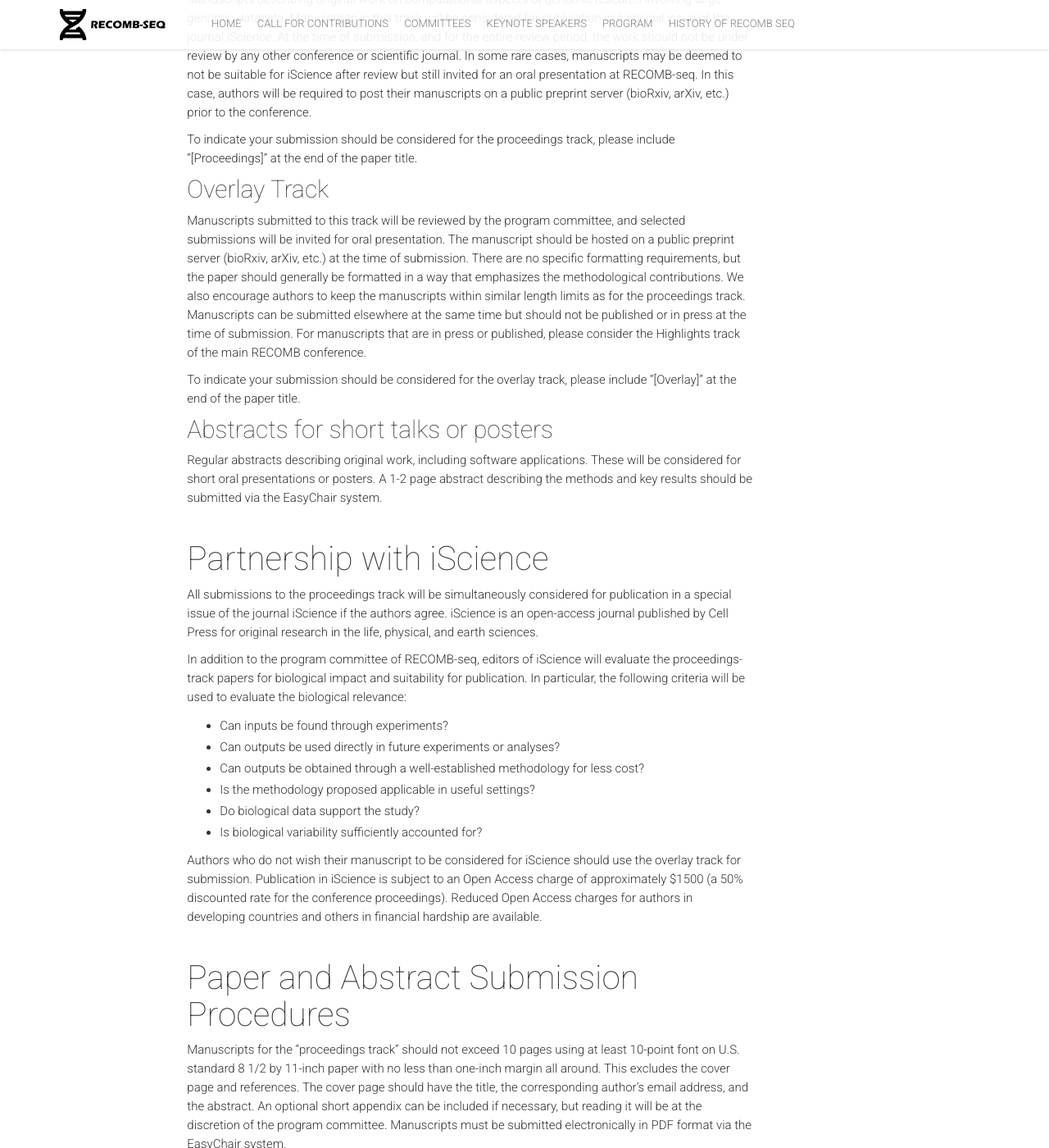
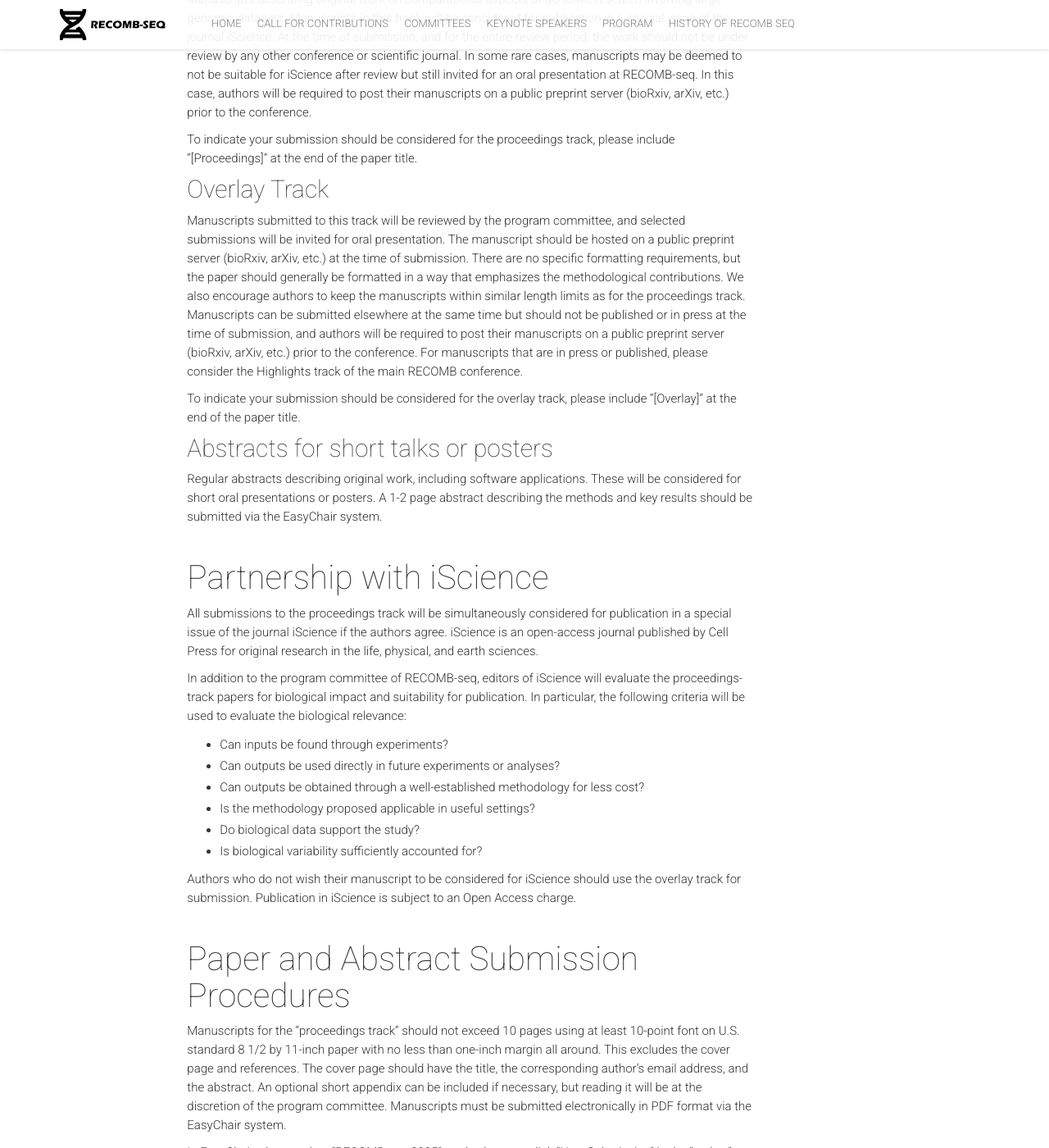
Before and after one commit to recomb-seq/recomb-seq.github.io, a Jekyll site: the page built from _paper-calls/RECOMB-2025-CfP.md, in a window 1280 px wide and 1400 px high, scrolled down 1546 px. Shown: the whole window at 82% size. Built offline with Jekyll 4.4.1, drawn with Linux system fonts in a browser that asks for light colours; nearby versions of some CDN libraries; comment, search, counter and statistics services are not loaded.

Commit message:
corrections

```diff
--- a/_paper-calls/RECOMB-2025-CfP.md
+++ b/_paper-calls/RECOMB-2025-CfP.md
@@ -46,7 +46,7 @@ To indicate your submission should be considered for the proceedings track, plea
 
 ##### Overlay Track
 
-Manuscripts submitted to this track will be reviewed by the program committee, and selected submissions will be invited for oral presentation. The manuscript should be hosted on a public preprint server (bioRxiv, arXiv, etc.) at the time of submission. There are no specific formatting requirements, but the paper should generally be formatted in a way that emphasizes the methodological contributions. We also encourage authors to keep the manuscripts within similar length limits as for the proceedings track. Manuscripts can be submitted elsewhere at the same time but should not be published or in press at the time of submission. For manuscripts that are in press or published, please consider the Highlights track of the main RECOMB conference.
+Manuscripts submitted to this track will be reviewed by the program committee, and selected submissions will be invited for oral presentation. The manuscript should be hosted on a public preprint server (bioRxiv, arXiv, etc.) at the time of submission. There are no specific formatting requirements, but the paper should generally be formatted in a way that emphasizes the methodological contributions. We also encourage authors to keep the manuscripts within similar length limits as for the proceedings track. Manuscripts can be submitted elsewhere at the same time but should not be published or in press at the time of submission, and authors will be required to post their manuscripts on a public preprint server (bioRxiv, arXiv, etc.) prior to the conference. For manuscripts that are in press or published, please consider the Highlights track of the main RECOMB conference.
 
 To indicate your submission should be considered for the overlay track, please include “[Overlay]” at the end of the paper title.
 
@@ -67,7 +67,7 @@ In addition to the program committee of RECOMB-seq, editors of iScience will eva
  * Do biological data support the study?
  * Is biological variability sufficiently accounted for?
 
-Authors who do not wish their manuscript to be considered for iScience should use the overlay track for submission. Publication in iScience is subject to an Open Access charge of approximately $1500 (a 50% discounted rate for the conference proceedings). Reduced Open Access charges for authors in developing countries and others in financial hardship are available.
+Authors who do not wish their manuscript to be considered for iScience should use the overlay track for submission. Publication in iScience is subject to an Open Access charge.
 
 #### Paper and Abstract Submission Procedures
 
```
